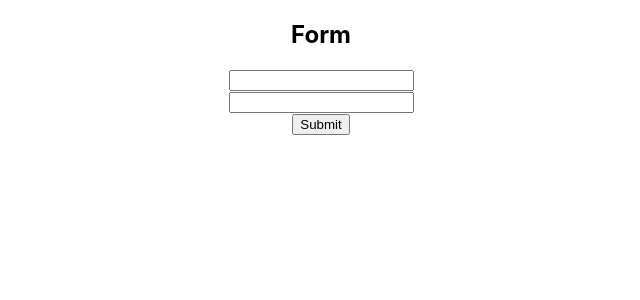
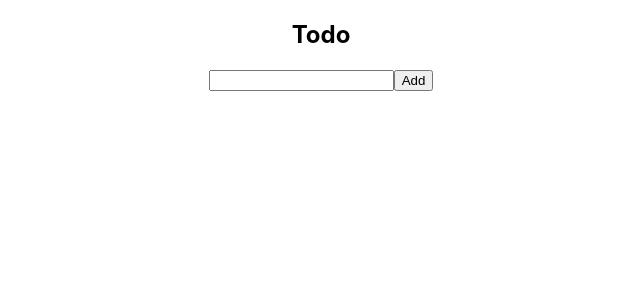
Before and after one commit to charles-okunzo/Learning-React, a React (Create React App) app: page / in a window 1280 px wide. Shown: the top 300 px of the page, without its empty margins (319-959 px from the left). Built offline with nearby package versions, Linux system fonts and the light colour scheme.

Commit message:
Todo app in react - input field

```diff
--- a/src/App.js
+++ b/src/App.js
@@ -11,6 +11,7 @@
 import ConditionalComponent from './components/ConditionalComponent';
 import Products from './components/Product';
 import Form from './components/Form';
+import Todo from './components/Todo';
 
 function App() {
   return (
@@ -26,7 +27,8 @@
     {/* <FunctionalCounter /> */}
     {/* <ConditionalComponent /> */}
     {/* <Products /> */}
-    <Form />
+    {/* <Form /> */}
+    <Todo />
 
     </div>
   );
--- /dev/null
+++ b/src/components/Todo.js
@@ -0,0 +1,20 @@
+import { useState } from "react"
+
+
+export default function Todo(){
+    const [todo, setTodo] = useState("")
+
+    const handleTodo = (event)=>{
+        setTodo(event.target.value)
+        console.log(todo)
+    }
+    return(
+        <div>
+            <h2>Todo</h2>
+            <form>
+                <input onChange={handleTodo} type="text" value={todo} />
+                <button type="submit">Add</button>
+            </form>
+        </div>
+    )
+}
```
